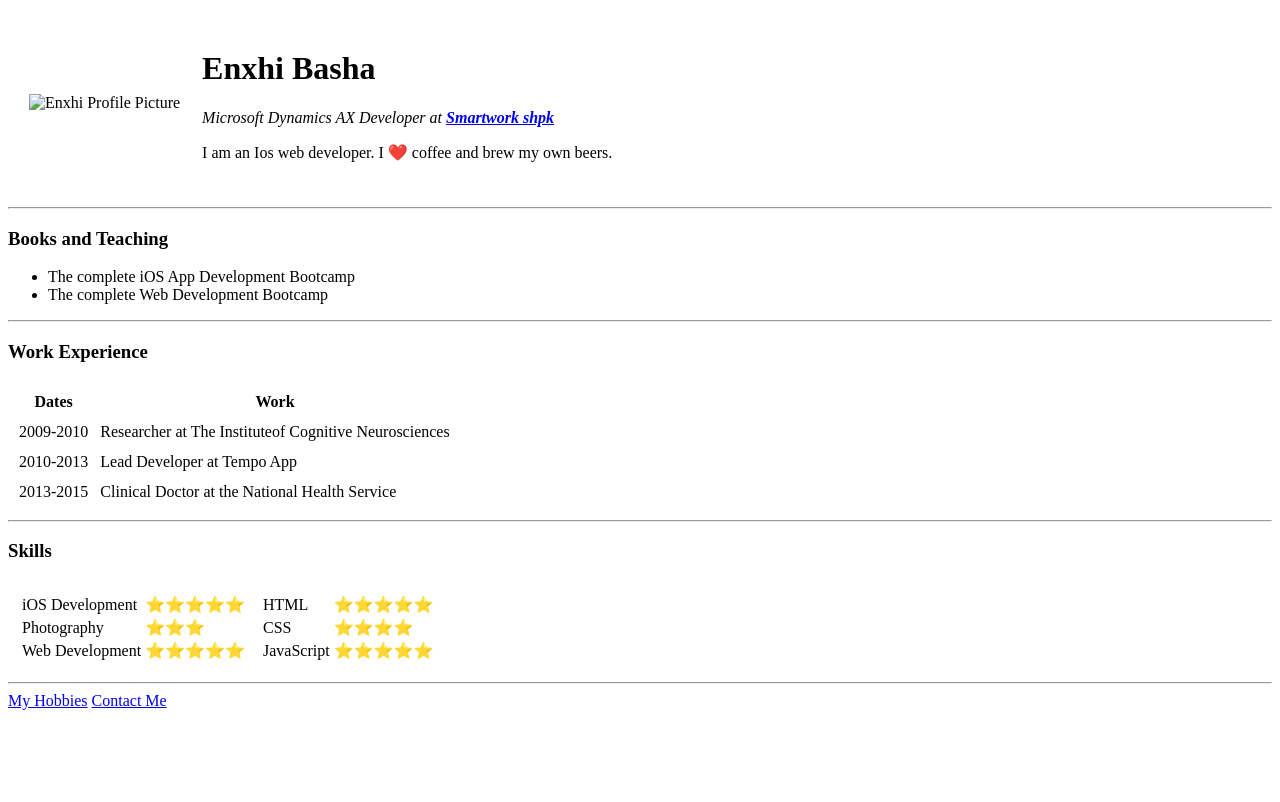
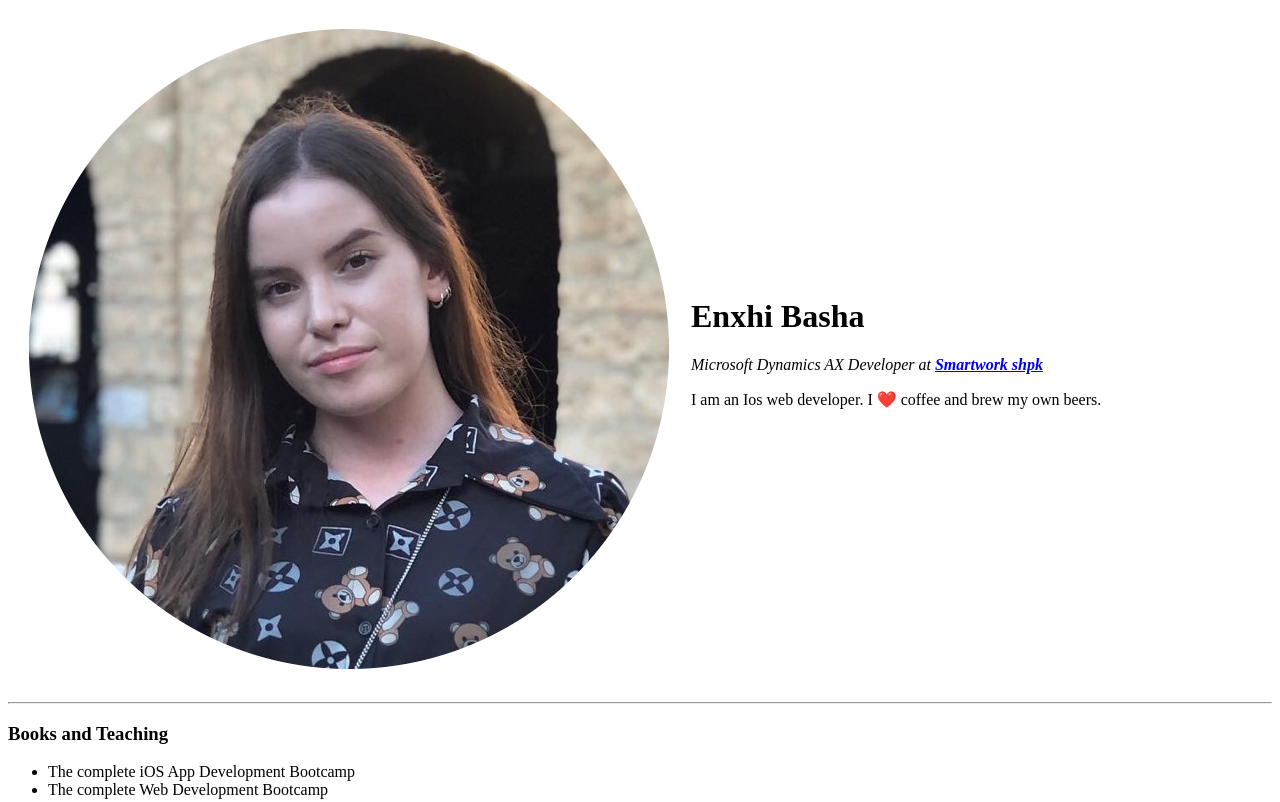
Before and after one commit to enxhi99/cv, a plain HTML site: page index.html in a window 1280 px wide. Shown: the top 802 px of the page. Drawn offline with Linux system fonts and the light colour scheme.

Commit message:
Update index.html

```diff
--- a/index.html
+++ b/index.html
@@ -9,7 +9,7 @@
 <body>
     <table cellspacing = "20">
         <tr>
-            <td><img src="images/enxhi.png-modified.png " alt="Enxhi Profile Picture"></td>
+            <td><img src="enxhi.png-modified.png" alt="Enxhi Profile Picture"></td>
             <td><h1>Enxhi Basha</h1>
                 <p><em>Microsoft Dynamics AX Developer at <strong><a href="https://smartworknet.eu/">Smartwork shpk</a></strong></em></p>
                 <p> I am an Ios web developer. I ❤️ coffee and brew my own beers.</p>
```
